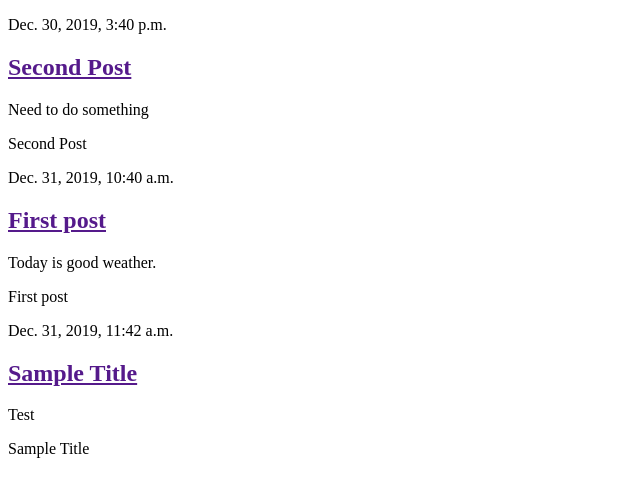
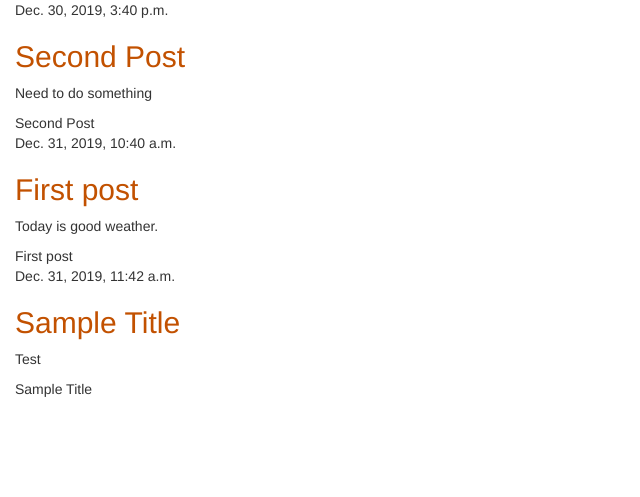
Before and after one commit to ikuyasu/my-first-blog, a Django app: page / in a window 1280 px wide. Shown: the top 497 px of the page, without its empty margins (0-640 px from the left). Run offline with Django 3.2, Linux system fonts and the light colour scheme; data comes from the database, SQL or seed files in the repository; some libraries are stand-ins or nearby versions.

Commit message:
add bootstrap and own css

```diff
--- /dev/null
+++ b/blog/static/css/blog.css
@@ -0,0 +1,7 @@
+h1 a, h2 a {
+    color: #C25100;
+}
+
+body {
+    padding-left: 15px;
+}
--- a/blog/templates/blog/post_list.html
+++ b/blog/templates/blog/post_list.html
@@ -1,9 +1,16 @@
+{% load static %}
+
 <!DOCTYPE html>
 <html lang="en">
 <head>
     <meta charset="UTF-8">
     <meta name="viewport" content="width=device-width, initial-scale=1.0">
     <meta http-equiv="X-UA-Compatible" content="ie=edge">
+    <link rel="stylesheet" href="//maxcdn.bootstrapcdn.com/bootstrap/3.2.0/css/bootstrap.min.css">
+    <link rel="stylesheet" href="//maxcdn.bootstrapcdn.com/bootstrap/3.2.0/css/bootstrap-theme.min.css">
+    <link rel="stylesheet" href="{% static 'css/blog.css' %}">
+    <link href="//fonts.googleapis.com/css?family=Lobster&subset=latin,latin-ext" rel="stylesheet" type="text/css">
+
     <title>Django Girls blog</title>
 </head>
 <body>
```
Also changed, not shown: 1 other file.
